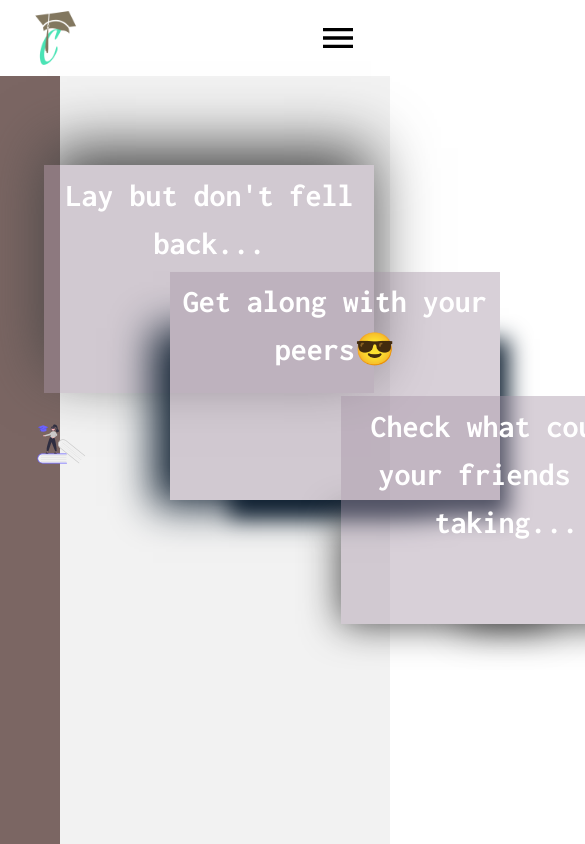
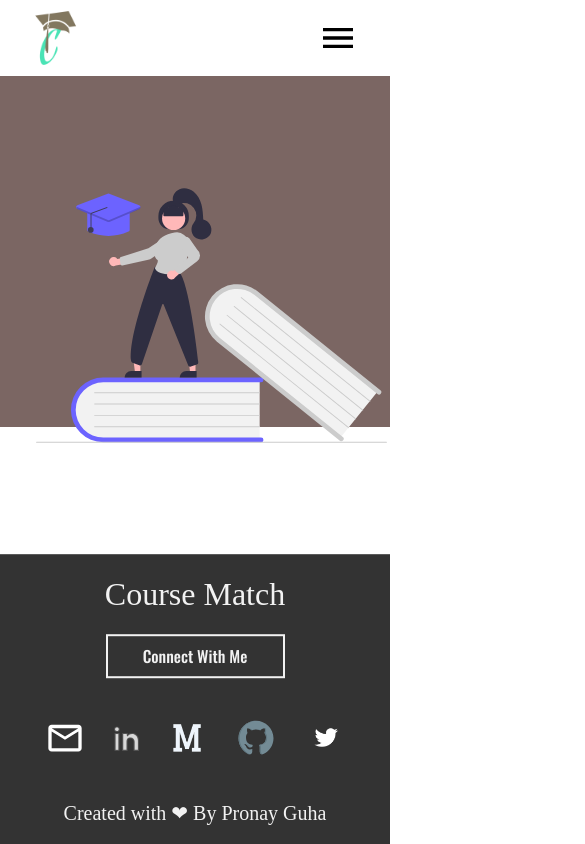
Before and after one commit to pronayguha13/Course-Match, a React (Create React App) app in the folder frontend/: page /index in a window 390 px wide. Shown: the top 844 px of the page, 585 px wide, since content can reach past the window. Built offline with nearby package versions, Linux system fonts and the light colour scheme; a web font is replaced by a local one.

Commit message:
Make the landing page responsive Fixes #2

```diff
--- a/frontend/src/Components/App/App.js
+++ b/frontend/src/Components/App/App.js
@@ -1,20 +1,9 @@
-import React, { useContext } from "react";
-import styles from "./App.module.css";
+import React from "react";
+
 import HomePage from "../HomePage/HomePage";
-import { DisplayContext } from "../../Context/DisplayContext";
 
 const App = () => {
-  const { displayMode, theme } = useContext(DisplayContext);
-
-  console.log("🚀 ~ file: App.js ~ line 9 ~ App ~ displayMode", displayMode);
-  return (
-    <div
-      className={displayMode === "light" ? styles.Dark : styles.Light}
-      style={theme}
-    >
-      <HomePage />
-    </div>
-  );
+  return <HomePage />;
 };
 
 export default App;
--- a/frontend/src/Components/App/App.module.css
+++ /dev/null
@@ -1,5 +0,0 @@
-body {
-  text-align: center;
-  width: 100%;
-  height: inherit;
-}
--- a/frontend/src/Components/Footer/Footer.jsx
+++ b/frontend/src/Components/Footer/Footer.jsx
@@ -10,11 +10,8 @@ const Footer = () => {
         <address>Barrackpore, 700122</address>
         <address>Kolkata, India</address>
       </div>
-      <div style={{ width: "100%" }}>
-        <div className={styles.SocialMediaInfo}>
-          <div>
+      <div className={styles.SocialMediaContainer}>
         <p className={styles.ConnectHeading}>Connect With Me</p>
-          </div>
         <div className={styles.SocialMediaConnect}>
           <div className={styles.MailLink} title="Let's talk over mail">
             <a href="mailto:pronay.guha@aot.edu.in">
@@ -68,7 +65,6 @@ const Footer = () => {
             </a>
           </div>
         </div>
-        </div>
         <div className={styles.CreateMessage}>
           Created with ❤ By Pronay Guha
         </div>
--- a/frontend/src/Components/Footer/Footer.module.css
+++ b/frontend/src/Components/Footer/Footer.module.css
@@ -13,10 +13,7 @@
   padding-left: 30px;
   padding-right: 10rem;
   text-align: start;
-  border: 2px solid #f2f2f2;
-  border-left: none;
-  border-top: none;
-  border-bottom: none;
+  border-right: 2px solid #f2f2f2;
 }
 
 .CompanyName {
@@ -28,40 +25,26 @@
   font-family: "Oswald", sans-serif;
 }
 
-.contactInfo {
+.SocialMediaContainer {
+  width: 100%;
   display: flex;
-  flex-direction: row;
-  align-items: center;
-  padding-left: 5rem;
-  padding-right: 10rem;
+  flex-direction: column;
+  justify-content: space-around;
 }
 
-.contactInfo img {
-  padding: 5px;
-  border: 2px solid #7a9e9f;
-  border-radius: 50%;
-  margin-right: 4rem;
-}
-
-.contactInfo img:hover {
-  background-color: #acafa4;
-  box-shadow: -7px -1px 15px 0px rgba(0, 0, 0, 0.75);
-}
-
-.SocialMediaInfo {
-  padding-left: 5rem;
-  padding-right: 5rem;
-}
-
-.SocialMediaInfo > div {
-  display: flex;
-  justify-content: center;
+.ConnectHeading {
+  width: 38%;
+  margin: 0 auto;
+  padding: 8px 16px;
+  font-family: "Oswald", sans-serif;
+  border: 2px solid #f2f2f2;
 }
 
 .SocialMediaConnect {
   display: flex;
   justify-content: space-evenly !important;
-  margin-bottom: 5rem;
+  align-items: center;
+  padding: 0 5rem;
 }
 
 .SocialMediaConnect > * img {
@@ -71,19 +54,41 @@
 
 .SocialMediaConnect > * span {
   font-family: "Oswald", sans-serif;
-  /* height: 50px; */
-}
-
-.ConnectHeading {
-  width: 38%;
-  padding: 8px 16px;
-  font-family: "Oswald", sans-serif;
-  border: 2px solid #f2f2f2;
 }
 
 .CreateMessage {
   float: none;
   font-family: "Train One", cursive;
-  /* margin-left: 26rem; */
   font-size: 20px;
 }
+
+@media only screen and (max-width: 600px) {
+  .Footer {
+    max-width: 100%;
+    flex-direction: column;
+    justify-content: center;
+    padding: 1rem;
+  }
+  .companyInfo {
+    border-right: none;
+    padding: 0;
+    text-align: center;
+  }
+  address {
+    display: none;
+  }
+
+  .ConnectHeading {
+    margin-bottom: 1.25rem;
+    width: 50%;
+  }
+
+  .SocialMediaConnect {
+    padding: 0;
+    margin: 1.25rem 0;
+  }
+
+  .CreateMessage {
+    margin-top: 1.25rem;
+  }
+}
--- a/frontend/src/Components/LandingPage/LandingPage.jsx
+++ b/frontend/src/Components/LandingPage/index.jsx
@@ -1,16 +1,13 @@
-import React, { useState } from "react";
-import Footer from "../Footer/Footer";
-import styles from "./LandingPage.module.css";
+import React from "react";
+import styles from "./styles.module.css";
 
 const LandingPage = () => {
-  const [isContactOpen, setIsContactOpen] = useState(false);
-
   return (
     <div className={styles.Container}>
       <span className={styles.HomePageImageContainer}>
         <img
           src="/assets/images/icons/undraw_education_f8ru.svg"
-          alt="landing page image"
+          alt="landing page"
           className={styles.HomePageImage}
         />
       </span>
@@ -19,10 +16,12 @@ const LandingPage = () => {
           <span>Lay but don't fell back...</span>
         </div>
         <div className={`${styles.TextBanner} ${styles.bannerTwo}`}>
-          <span>Get along with your peers😎</span>
+          <span>Check what course your friends are taking...</span>
         </div>
         <div className={`${styles.TextBanner} ${styles.bannerThree}`}>
-          <span>Check what course your friends are taking...</span>
+          <span role="img" aria-label="Card">
+            Get along with your peers😎
+          </span>
         </div>
       </div>
     </div>
--- a/frontend/src/Components/LandingPage/LandingPage.module.css
+++ b/frontend/src/Components/LandingPage/styles.module.css
@@ -2,28 +2,30 @@
 @import url("https://fonts.googleapis.com/css2?family=Chango&display=swap");
 
 .Container {
-  /* flex-flow: column; */
-  /* width: 100%; */
-  /* text-align: center; */
+  max-width: 100;
+  flex: 1;
   display: flex;
   position: relative;
-  height: 80%;
   background-color: #f2f2f2;
 }
 
 .HomePageImageContainer {
   background-color: #7b6663;
+  width: 100vw;
+  height: 90vw;
 }
 
-.Container .HomePageImage {
-  height: 38rem;
-  width: 90%;
+.HomePageImageContainer .HomePageImage {
+  height: 100%;
+  width: 90vw;
+  max-width: 100%;
   text-align: left;
   margin-left: 2rem;
   margin-top: 4rem;
 }
+
 .bannerSection {
-  display: flex;
+  display: none;
   flex-direction: column;
   position: relative;
   right: 4%;
@@ -33,28 +35,37 @@
   color: #fff;
   font-family: "Inconsolata", monospace;
   background-color: #a693a66e;
-  width: 330px;
-  height: 228px;
+  width: 300px;
+  height: 14rem;
   font-size: 2rem;
   padding: 2%;
   z-index: 346;
   border-radius: 0px;
 }
+
+.TextBanner span {
+  display: inline-block;
+  vertical-align: middle;
+  line-height: normal;
+}
+
 .bannerOne {
   position: absolute;
-  top: 10%;
+  top: 5%;
+  left: -5%;
   box-shadow: 0px -20px 58px -3px #444;
 }
 .bannerTwo {
   position: relative;
-  top: 22%;
-  right: -38%;
+  top: 38%;
+  left: 50%;
   box-shadow: 34px 42px 21px -25px #123, -42px 31px 38px -25px #123;
+  z-index: 450;
 }
 .bannerThree {
   position: absolute;
-  top: 36%;
-  right: -90%;
+  top: 5%;
+  left: 105%;
   box-shadow: 61px 61px 38px -61px #444, -61px 61px 38px -61px #444;
 }
 
@@ -138,6 +149,22 @@
   background-color: #ccc;
 }
 
-/* html:not([data-scroll="640"]) .ContactSection {
-  display: none;
-} */
+@media only screen and (max-width: 1060px) {
+  .bannerThree {
+    display: none;
+  }
+}
+
+@media only screen and (min-width: 768px) {
+  .HomePageImageContainer {
+    width: 50vw;
+    height: 40vw;
+  }
+  .HomePageImageContainer .HomePageImage {
+    width: 50vw;
+  }
+  .bannerSection {
+    display: flex;
+    right: 14%;
+  }
+}
--- a/frontend/src/Components/Navbar/Navbar.jsx
+++ b/frontend/src/Components/Navbar/Navbar.jsx
@@ -1,21 +1,18 @@
 import React, { useEffect, useContext, useState } from "react";
 import { Link, useHistory } from "react-router-dom";
 import styles from "./Navbar.module.css";
-import {
-  searchAreaDisplayHandler,
-  displayModeHandler,
-} from "../../helperMethods";
+import { searchAreaDisplayHandler } from "../../helperMethods";
 import { SearchBarContext } from "../../Context/SearchBarContext";
 import { LoginContext } from "../../Context/LoginContext";
-import { DisplayContext } from "../../Context/DisplayContext";
+// import { DisplayContext } from "../../Context/DisplayContext";
 import { MenuDrawerContext } from "../../Context/MenuDrawer";
 
 const Navbar = () => {
   const history = useHistory();
-  const { isMenuDrawerOpen, menuDrawerHandler } = useContext(MenuDrawerContext);
+  const { menuDrawerHandler } = useContext(MenuDrawerContext);
   const { showSearch, setShowSearch } = useContext(SearchBarContext);
   const { isLoggedIn, setIsLoggedIn } = useContext(LoginContext);
-  const { displayMode, setDisplayMode, theme } = useContext(DisplayContext);
+  // const { displayMode, setDisplayMode, theme } = useContext(DisplayContext);
 
   const _logout = () => {
     window.localStorage.clear();
--- /dev/null
+++ b/frontend/src/Context/Context.js
@@ -0,0 +1,20 @@
+import React from "react";
+
+import { SearchBarContextProvider } from "./SearchBarContext";
+import { Login } from "./LoginContext";
+import { DisplayMode } from "./DisplayContext";
+import { MenuDrawer } from "./MenuDrawer";
+
+const Context = ({ children }) => {
+  return (
+    <DisplayMode>
+      <MenuDrawer>
+        <Login>
+          <SearchBarContextProvider>{children}</SearchBarContextProvider>
+        </Login>
+      </MenuDrawer>
+    </DisplayMode>
+  );
+};
+
+export default Context;
--- a/frontend/src/Routes/routes.js
+++ b/frontend/src/Routes/routes.js
@@ -9,14 +9,14 @@ import axios from "axios";
 import { BASE_URL } from "Context/AXIOS_BASE_URL";
 import { LoginContext } from "Context/LoginContext";
 import { MenuDrawerContext } from "Context/MenuDrawer";
-
+//Component import
 import App from "Components/App/App";
 import LoginPage from "Containers/Authentication/Signin/LoginPage.jsx";
 import Navbar from "Components/Navbar/Navbar.jsx";
 import Registration from "Containers/Authentication/Registration/RegistrationPage.jsx";
 import SearchResult from "Components/Layout/SearchResult/SearchResult";
 import CourseDetailsForm from "Components/Forms/Registration/CourseDetailsForm";
-import LandingPage from "Components/LandingPage/LandingPage";
+import LandingPage from "Components/LandingPage";
 import Footer from "Components/Footer/Footer.jsx";
 import MenuDrawer from "Components/Menudrawer/Menudrawer.jsx";
 import UserProfile from "Components/UserProfile/index";
--- a/frontend/src/index.css
+++ b/frontend/src/index.css
@@ -1,19 +1,28 @@
 html {
-  height: 100%;
+  min-height: 100%;
+  min-width: 100%;
 }
 
 body {
   margin: 0;
-  font-family: -apple-system, BlinkMacSystemFont, "Segoe UI", "Roboto", "Oxygen",
-    "Ubuntu", "Cantarell", "Fira Sans", "Droid Sans", "Helvetica Neue",
-    sans-serif;
-  -webkit-font-smoothing: antialiased;
-  -moz-osx-font-smoothing: grayscale;
+  height: 100vh;
+  width: 100%;
+  padding: 0;
+  text-align: center;
   display: flex;
   flex-direction: column;
-  min-height: 100%;
+}
+
+#root {
+  height: 100%;
+  max-width: 100%;
 }
 
 footer {
-  margin-top: auto;
+  position: sticky;
+  top: 100%;
+  bottom: 0;
+  left: 0;
+  right: 0;
+  margin-top: 2%;
 }
--- a/frontend/src/index.js
+++ b/frontend/src/index.js
@@ -2,25 +2,19 @@ import React from "react";
 import ReactDOM from "react-dom";
 import "./index.css";
 // import "bootstrap/dist/css/bootstrap.min.css";
+
+import Context from "./Context/Context";
+
+import BrowserRoutes from "./Routes/routes";
+
 import App from "./Components/App/App";
-import { SearchBarContextProvider } from "./Context/SearchBarContext";
-import { Login } from "./Context/LoginContext";
-import { DisplayMode } from "./Context/DisplayContext";
-import { MenuDrawer } from "./Context/MenuDrawer";
-import BrowserRoutes from "./Routes/routes";
 ReactDOM.render(
   <React.StrictMode>
-    <DisplayMode>
-      <MenuDrawer>
-        <Login>
-          <SearchBarContextProvider>
-            <BrowserRoutes>
-              <App />
-            </BrowserRoutes>
-          </SearchBarContextProvider>
-        </Login>
-      </MenuDrawer>
-    </DisplayMode>
+    <Context>
+      <BrowserRoutes>
+        <App />
+      </BrowserRoutes>
+    </Context>
   </React.StrictMode>,
   document.getElementById("root")
 );
```
Lines whose indentation alone changed are shown as unchanged.
